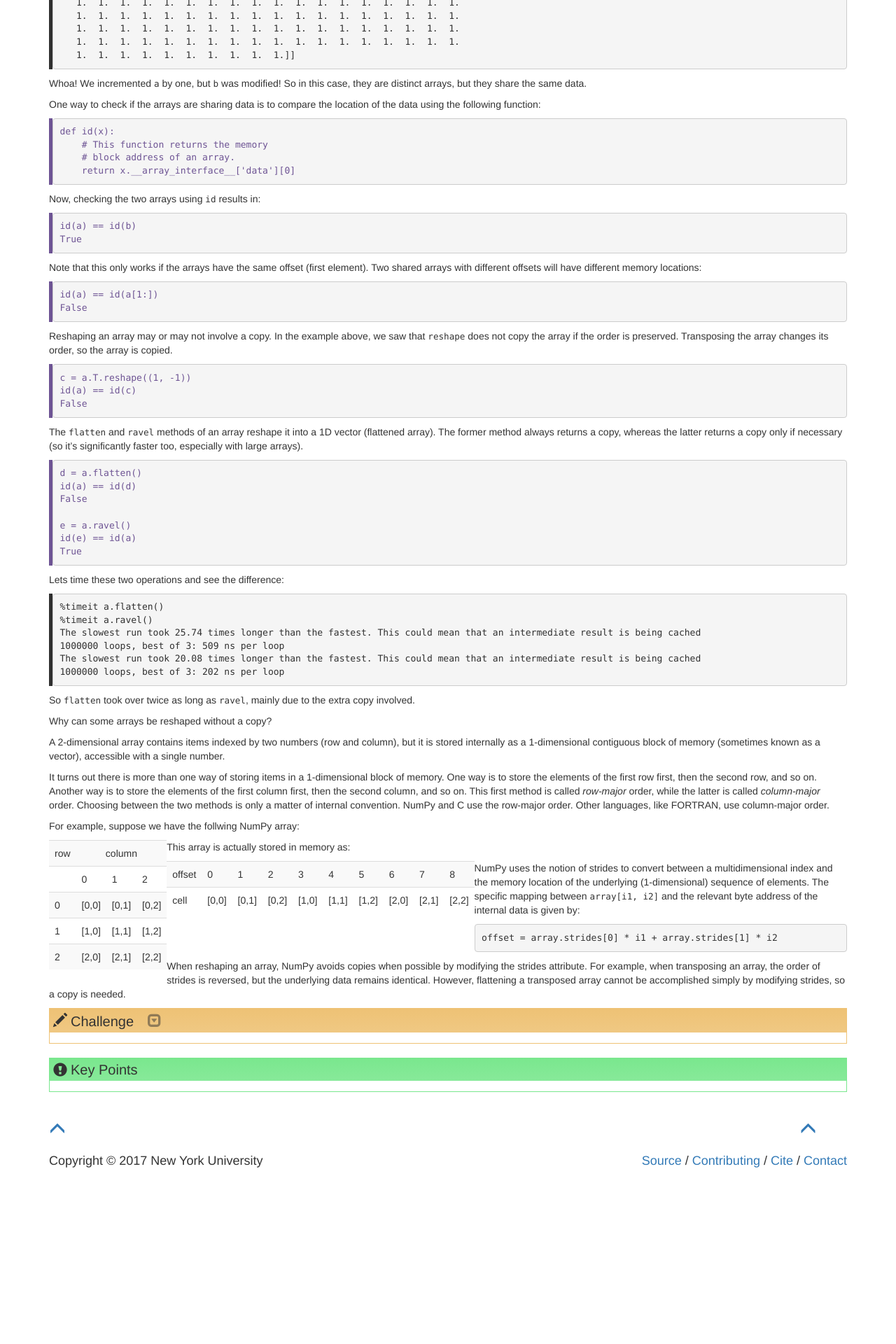
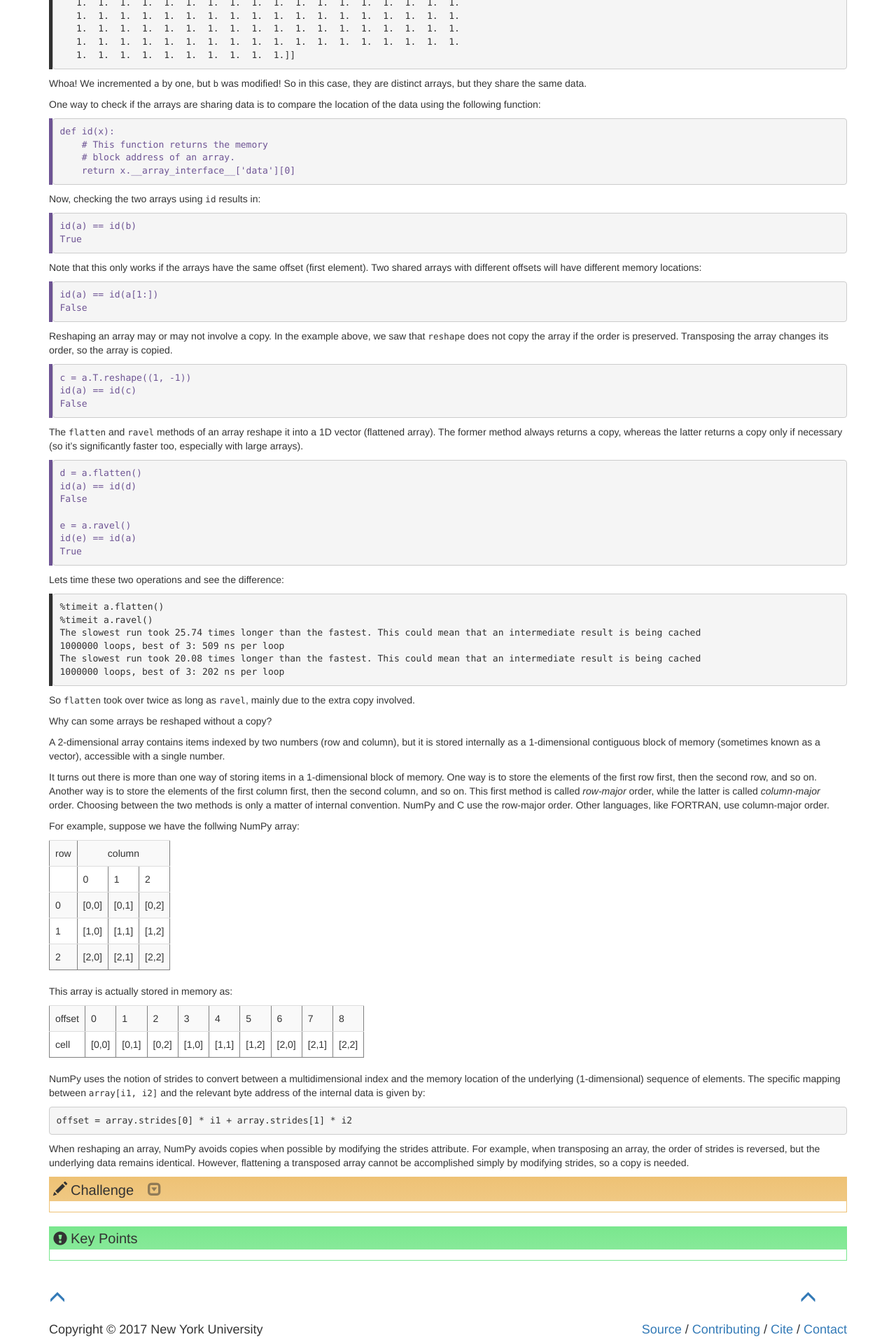
Before and after one commit to nyu-cds/python-numpy-tips, a Jekyll site: the page built from _episodes/01-introduction.md, in a window 1280 px wide. Shown: the part 1236-3156 px from the top of the page at 70% size. Built offline with Jekyll 4.4.1, drawn with Linux system fonts in a browser that asks for light colours; before the commit the page ends 2915 px from its top, so only the background shows below that.

Commit message:
fix tables
Signed-off-by: Greg Watson <g.watson@computer.org>

```diff
--- a/_episodes/01-introduction.md
+++ b/_episodes/01-introduction.md
@@ -157,7 +157,7 @@ matter of internal convention. NumPy and C use the row-major order. Other langua
 
 For example, suppose we have the follwing NumPy array:
 
-<table align="left">
+<table border="1">
 <tr><td>row</td><td align="center" colspan="3">column</td></tr>
 <tr><td></td><td>0</td><td>1</td><td>2</td></tr>
 <tr><td>0</td><td>[0,0]</td><td>[0,1]</td><td>[0,2]</td></tr>
@@ -167,7 +167,7 @@ For example, suppose we have the follwing NumPy array:
 
 This array is actually stored in memory as:
 
-<table align="left">
+<table border="1">
 <tr><td>offset</td><td>0</td><td>1</td><td>2</td>
 <td>3</td><td>4</td><td>5</td>
 <td>6</td><td>7</td><td>8</td></tr>
```
